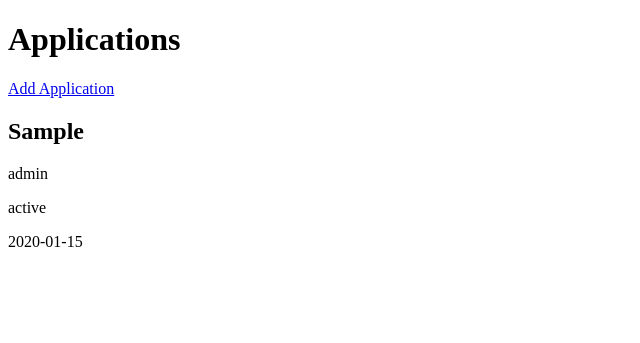
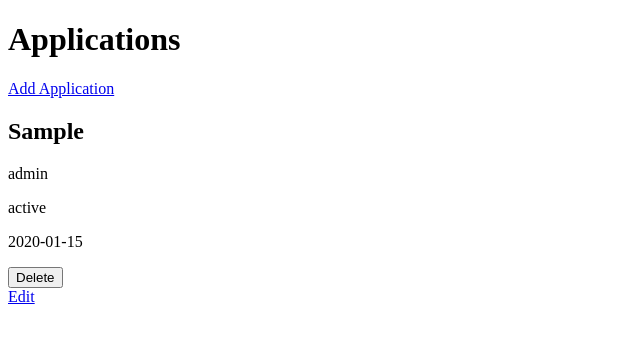
Before and after one commit to HReid17/jobtrackr, a Flask app: page /applications in a window 1280 px wide. Shown: the part 26-369 px from the top of the page, without its empty margins (0-640 px from the left). Run offline with Flask 3, Linux system fonts and the light colour scheme; tables that the repository leaves empty hold one stand-in row (values such as "Sample post").

Commit message:
Implement application update and delete functionality

```diff
--- a/app.py
+++ b/app.py
@@ -47,6 +47,39 @@ def add_application():
     return render_template("applications/add_application.html")
 
 
+@app.route("/applications/delete/<int:id>", methods=["POST"])
+def delete_application(id):
+
+    application = Application.query.get_or_404(id)
+
+    db.session.delete(application)
+    db.session.commit()
+
+    return redirect(url_for("applications"))
+
+
+@app.route("/applications/edit/<int:id>", methods=["GET", "POST"])
+def edit_application(id):
+
+    application = Application.query.get_or_404(id)
+
+    if request.method == "POST":
+        application.company = request.form.get("company")
+        application.role = request.form.get("role")
+        application.status = request.form.get("status")
+
+        applied_date = request.form.get("applied_date")
+        application.applied_date = datetime.strptime(applied_date, "%Y-%m-%d").date()
+
+        db.session.commit()
+
+        return redirect(url_for("applications"))
+
+    return render_template(
+        "applications/edit_application.html", application=application
+    )
+
+
 # Analytics
 @app.route("/analytics")
 def analytics():
--- a/templates/applications/applications.html
+++ b/templates/applications/applications.html
@@ -16,7 +16,21 @@ Applications | JobTrackr
     <p>{{ application.role }}</p>
     <p>{{ application.status }}</p>
     <p>{{ application.applied_date }}</p>
+
+    <form action="{{ url_for('delete_application', id=application.id) }}" method="POST">
+
+        <button type="submit">
+            Delete
+        </button>
+
+    </form>
+
+    <a href="{{ url_for('edit_application', id=application.id) }}">
+        Edit
+    </a>
+
 </div>
+
 {% else %}
 <p>No applications added yet.</p>
 {% endfor %}
```
Also changed, not shown: templates/applications/edit_application.html (added, +27 -0 lines).
